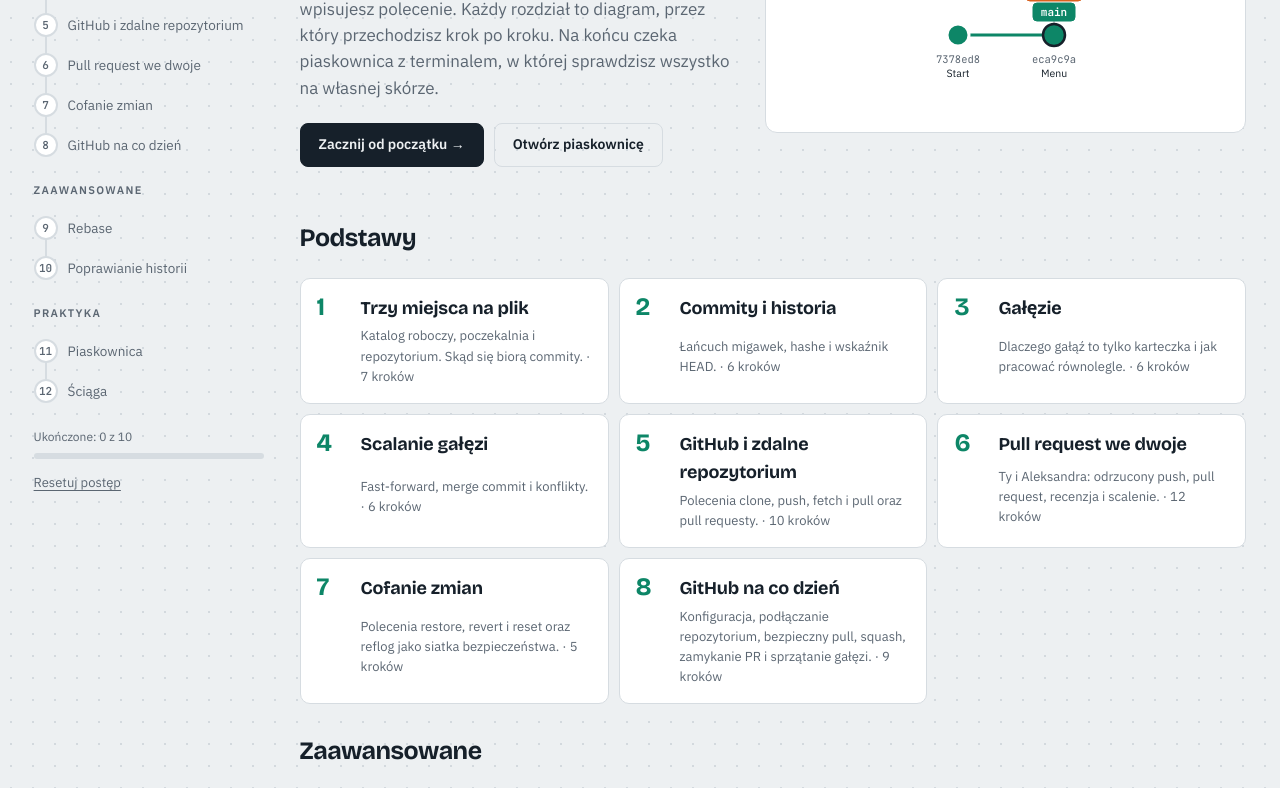
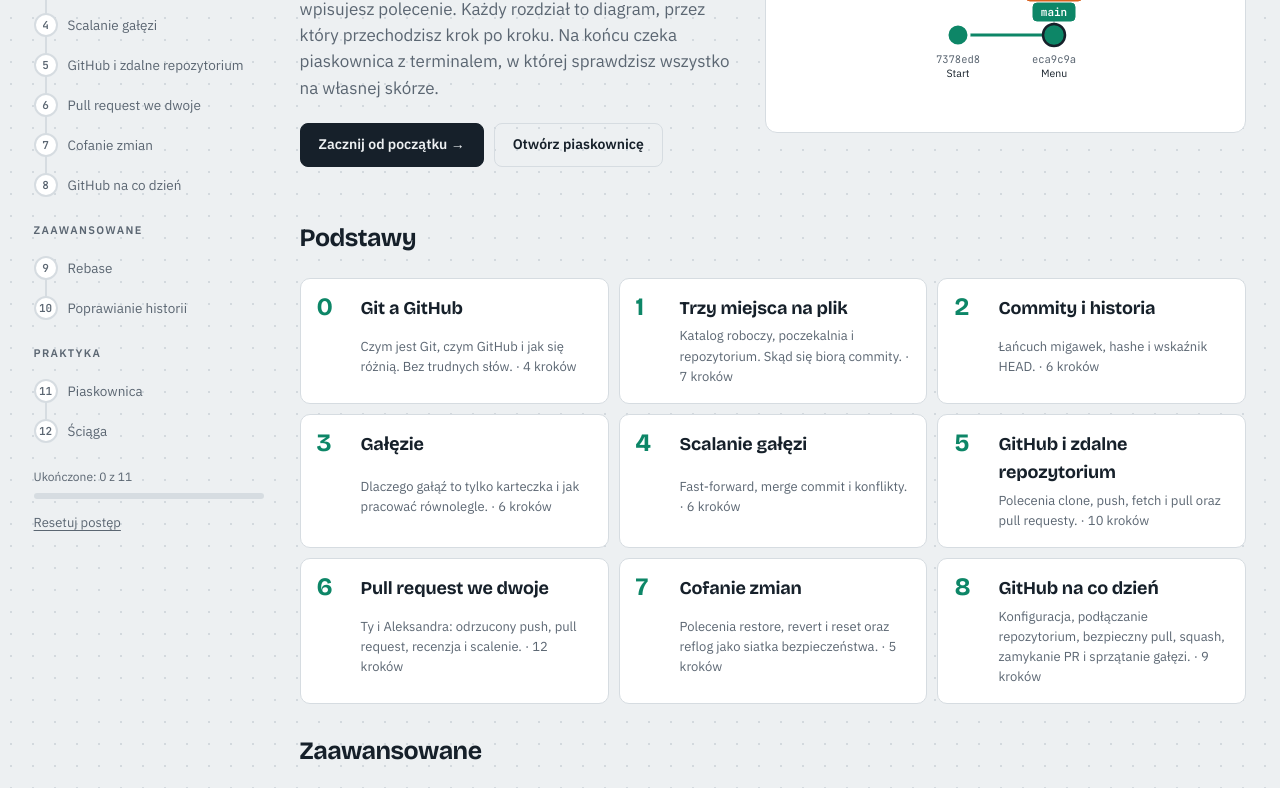
Before and after one commit to szymidzimi1/nauka-git, a plain HTML site: page index.html in a window 1280 px wide. Shown: the part 279-1067 px from the top of the page. Drawn offline with nearby package versions, Linux system fonts and the light colour scheme.

Commit message:
Add files via upload

```diff
--- a/index.html
+++ b/index.html
@@ -926,6 +926,15 @@ class AreasPanel{
 
 /* ============================== TREŚĆ KURSU ============================== */
 const CH=[
+ {id:'gitgh', title:'Git a GitHub', short:'Czym jest Git, czym GitHub i jak się różnią. Bez trudnych słów.', panels:['local','remote'],
+  lead:'Te dwie nazwy brzmią podobnie i często padają razem, ale oznaczają dwie różne rzeczy. Zanim zaczniesz, zobacz, która jest która.',
+  init:[], steps:[
+  {t:'Git to program na twoim komputerze', c:['git commit -m "Pierwsza wersja"','git commit -m "Poprawki"'], b:`<p><b>Git</b> to program, który zapamiętuje historię zmian w projekcie. Działa jak zapisywanie stanu gry: w każdej chwili robisz punkt kontrolny, czyli <b>commit</b>, i możesz do niego wrócić.</p><p>Po lewej widzisz swoje repozytorium, czyli projekt razem z całą historią. Każda kropka to jeden commit. Git działa bez internetu i bez zakładania konta, dlatego GitHub po prawej jest na razie pusty.</p>`},
+  {t:'GitHub to miejsce w internecie', c:['git remote add origin https://github.com/zespol/projekt.git','git push -u origin main'], b:`<p><b>GitHub</b> to serwis internetowy, na którym trzymasz kopię swojego repozytorium. Masz dzięki niemu kopię zapasową, możesz pracować z innymi i pokazać projekt światu.</p><p>Polecenie <code>git push</code> wysyła twoją historię na GitHuba. Teraz ta sama historia jest w dwóch miejscach: na twoim komputerze i w chmurze.</p>`},
+  {t:'Praca z innymi', c:['@remote-commit "Zmiana Aleksandry" Aleksandra','git pull'], b:`<p>Aleksandra pracuje nad tym samym projektem na swoim komputerze i wysłała swoją zmianę na GitHuba. Polecenie <code>git pull</code> pobiera ją do ciebie.</p><p>GitHub dokłada też rzeczy, których sam Git nie ma: pull requesty, recenzje kodu czy stronę internetową na GitHub Pages. Poznasz je w kolejnych rozdziałach.</p>`},
+  {t:'Git to narzędzie, GitHub to miejsce', c:[], b:`<p>Najprościej: <b>Git to narzędzie, GitHub to miejsce.</b> Łączą je dwa polecenia: <code>git push</code> wysyła twoją historię na GitHuba, a <code>git pull</code> pobiera z niego zmiany innych.</p><div class="tblwrap"><table class="cmp"><tr><th></th><th>Git</th><th>GitHub</th></tr><tr><td>Co to jest</td><td>program</td><td>serwis w internecie</td></tr><tr><td>Gdzie działa</td><td>na twoim komputerze</td><td>w chmurze</td></tr><tr><td>Internet</td><td>niepotrzebny</td><td>potrzebny</td></tr><tr><td>Konto</td><td>niepotrzebne</td><td>potrzebne</td></tr><tr><td>Do czego</td><td>historia zmian</td><td>współpraca i kopia zapasowa</td></tr><tr><td>Podobne</td><td>—</td><td>GitLab, Bitbucket</td></tr></table></div>`,
+   quiz:{q:'Czego potrzebujesz, żeby zrobić commit?',o:['Konta na GitHubie','Tylko Gita na swoim komputerze','Połączenia z internetem'],a:1,why:'Commit to zapis w twoim lokalnym repozytorium. GitHub i internet są potrzebne dopiero wtedy, gdy chcesz wysłać historię innym (git push) albo pobrać ich zmiany (git pull).'}}
+ ]},
  {id:'obszary', title:'Trzy miejsca na plik', short:'Katalog roboczy, poczekalnia i repozytorium. Skąd się biorą commity.', panels:['areas','local'],
   lead:'Zanim zmiana trafi do historii, przechodzi przez trzy miejsca. Gdy je zrozumiesz, git status przestanie być zagadką.',
   init:[], steps:[
@@ -1055,9 +1064,9 @@ const CH=[
  ]},
 ];
 const SANDBOX={id:'piaskownica', title:'Piaskownica', short:'Dwa terminale, twój i Aleksandry, pull requesty i zadania do wykonania.'};
-const ORDER=['obszary','historia','galezie','merge','github','zespol','cofanie','codzien','rebase','poprawki'];
+const ORDER=['gitgh','obszary','historia','galezie','merge','github','zespol','cofanie','codzien','rebase','poprawki'];
 CH.sort((a,b)=>ORDER.indexOf(a.id)-ORDER.indexOf(b.id));
-const GROUPS=[{t:'Podstawy',ids:ORDER.slice(0,8)},{t:'Zaawansowane',ids:ORDER.slice(8)},{t:'Praktyka',ids:['piaskownica','sciaga']}];
+const GROUPS=[{t:'Podstawy',ids:ORDER.slice(0,9)},{t:'Zaawansowane',ids:ORDER.slice(9)},{t:'Praktyka',ids:['piaskownica','sciaga']}];
 const groupOf=id=>(GROUPS.find(g=>g.ids.includes(id))||{t:''}).t;
 const CHEATSHEET={id:'sciaga', title:'Ściąga', short:'Wszystkie polecenia w jednym miejscu, z wyszukiwarką.'};
 const ALL=[...CH,SANDBOX,CHEATSHEET];
@@ -1145,7 +1154,7 @@ const SHEET=[
 function renderSheet(){
   const idx=ALL.indexOf(CHEATSHEET);
   $('#main').innerHTML=`<section class="lesson">
-    <div class="lhead"><p class="eyebrow">Praktyka · rozdział ${idx+1} z ${ALL.length}</p><h1>Ściąga</h1><p class="lead">Wszystkie polecenia z kursu w jednym miejscu. Kliknij polecenie, żeby je skopiować. Polecenia z etykietą <span class="realtag">nie działa w piaskownicy</span> wypróbujesz tylko w prawdziwym Gicie.</p></div>
+    <div class="lhead"><p class="eyebrow">Praktyka · rozdział ${idx} z ${ALL.length-1}</p><h1>Ściąga</h1><p class="lead">Wszystkie polecenia z kursu w jednym miejscu. Kliknij polecenie, żeby je skopiować. Polecenia z etykietą <span class="realtag">nie działa w piaskownicy</span> wypróbujesz tylko w prawdziwym Gicie.</p></div>
     <div class="sheet-search"><input id="sheetQ" type="search" placeholder="Szukaj, np. push albo cofnij" aria-label="Szukaj polecenia" autocomplete="off"></div>
     <div class="sheet" id="sheet"></div><p class="small" id="sheetEmpty" hidden>Nic nie pasuje do wyszukiwania.</p></section>`;
   const draw=q=>{ q=(q||'').toLowerCase().trim(); let any=false;
@@ -1193,11 +1202,11 @@ function resetUI(box){
 }
 function renderNav(active){
   const n=CH.filter(c=>done[c.id]).length;
-  $('#side').innerHTML=GROUPS.map(G=>`<h3>${G.t}</h3><ol>${G.ids.map(id=>{const c=ALL.find(x=>x.id===id), i=ALL.indexOf(c); return `<li><a href="#${c.id}" class="${c.id===active?'on':''} ${done[c.id]?'done':''}"><span class="dot">${done[c.id]?'✓':i+1}</span>${c.title}</a></li>`;}).join('')}</ol>`).join('')+`
+  $('#side').innerHTML=GROUPS.map(G=>`<h3>${G.t}</h3><ol>${G.ids.map(id=>{const c=ALL.find(x=>x.id===id), i=ALL.indexOf(c); return `<li><a href="#${c.id}" class="${c.id===active?'on':''} ${done[c.id]?'done':''}"><span class="dot">${done[c.id]?'✓':i}</span>${c.title}</a></li>`;}).join('')}</ol>`).join('')+`
    <div class="prog">Ukończone: ${n} z ${CH.length}<div class="bar"><i style="width:${n/CH.length*100}%"></i></div></div>
    <div class="resetbox" data-reset></div>`;
   document.querySelectorAll('[data-reset]').forEach(resetUI);
-  $('#chips').innerHTML=`<a href="#start" class="${active==='start'?'on':''}">Start</a>`+ALL.map((c,i)=>`<a href="#${c.id}" class="${c.id===active?'on':''}">${i+1}. ${c.title}</a>`).join('');
+  $('#chips').innerHTML=`<a href="#start" class="${active==='start'?'on':''}">Start</a>`+ALL.map((c,i)=>`<a href="#${c.id}" class="${c.id===active?'on':''}">${i}. ${c.title}</a>`).join('');
   const on=$('#chips a.on'); if(on) on.scrollIntoView({inline:'center',block:'nearest'});
 }
 let heroTimer=0, lessonKey=null;
@@ -1221,7 +1230,7 @@ function renderHome(){
     <div>
       <h1>Nauka Git <em>i GitHub</em></h1>
       <p>Zobacz, co naprawdę dzieje się w repozytorium, kiedy wpisujesz polecenie. Każdy rozdział to diagram, przez który przechodzisz krok po kroku. Na końcu czeka piaskownica z terminalem, w której sprawdzisz wszystko na własnej skórze.</p>
-      <div class="row"><a class="btn" href="#obszary">Zacznij od początku →</a><a class="btn ghost" href="#piaskownica">Otwórz piaskownicę</a></div>
+      <div class="row"><a class="btn" href="#gitgh">Zacznij od początku →</a><a class="btn ghost" href="#piaskownica">Otwórz piaskownicę</a></div>
     </div>
     <div class="demo" aria-label="Animowany przykład historii w Gicie">
       <div class="demo-cap" id="demoCap">&nbsp;</div>
@@ -1229,7 +1238,7 @@ function renderHome(){
     </div>
   </section>
   ${GROUPS.map(G=>`<h2 class="h2">${G.t}</h2>
-  <ol class="chapters">${G.ids.map(id=>{const c=ALL.find(x=>x.id===id), i=ALL.indexOf(c); return `<li><a href="#${c.id}"><span class="n ${done[c.id]?'done':''}">${i+1}</span><b>${c.title}</b><span class="d">${c.short}${c.steps?` · ${c.steps.length} kroków`:''}</span></a></li>`;}).join('')}</ol>`).join('')}
+  <ol class="chapters">${G.ids.map(id=>{const c=ALL.find(x=>x.id===id), i=ALL.indexOf(c); return `<li><a href="#${c.id}"><span class="n ${done[c.id]?'done':''}">${i}</span><b>${c.title}</b><span class="d">${c.short}${c.steps?` · ${c.steps.length} kroków`:''}</span></a></li>`;}).join('')}</ol>`).join('')}
   <div class="resetbox" data-reset style="margin-top:20px"></div>
   <p class="howto">Po lekcjach poruszasz się przyciskami <i>Dalej</i> i <i>Wstecz</i> albo strzałkami na klawiaturze. Polecenia działają w symulatorze w przeglądarce, więc niczego nie zepsujesz. Komunikaty Gita są po angielsku, tak jak zobaczysz je w prawdziwym terminalu.</p>`;
   document.querySelectorAll('#main [data-reset]').forEach(resetUI);
@@ -1281,7 +1290,7 @@ function renderLesson(ch){
   const idx=CH.indexOf(ch);
   const stepKey='step:'+ch.id; let step=Math.min(store.get(stepKey,0),ch.steps.length-1);
   $('#main').innerHTML=`<section class="lesson">
-    <div class="lhead"><p class="eyebrow">${groupOf(ch.id)} · rozdział ${idx+1} z ${ALL.length}</p><h1>${ch.title}</h1><p class="lead">${ch.lead}</p></div>
+    <div class="lhead"><p class="eyebrow">${groupOf(ch.id)} · rozdział ${idx} z ${ALL.length-1}</p><h1>${ch.title}</h1><p class="lead">${ch.lead}</p></div>
     <div class="stage" id="stage">${panelsHTML(ch.panels,true)}</div>
     <div class="narr">
       <article class="stept" id="stept"></article>
@@ -1372,7 +1381,7 @@ function renderSandbox(){
   const termHTML=(who,label)=>`<div class="term sbterm ${who}" data-who="${who}"><div class="term-h"><i></i><i></i><i></i><span>${label}</span></div><div class="term-b"></div>
     <form class="tform"><span class="pr${who==='ola'?' ola':''}"></span><input id="tin-${who}" aria-label="Polecenie: ${label}" autocomplete="off" autocapitalize="off" spellcheck="false" placeholder="${who==='ola'?'gh pr list':'git status'}"></form></div>`;
   $('#main').innerHTML=`<section class="lesson">
-    <div class="lhead"><p class="eyebrow">Praktyka · rozdział ${ALL.indexOf(SANDBOX)+1} z ${ALL.length}</p><h1>Piaskownica</h1><p class="lead">Masz dwa terminale: swój i Aleksandry. Oboje macie sklonowane to samo repozytorium z GitHuba. Wpisuj polecenia za siebie i za nią: otwieraj pull requesty, recenzuj je w jej imieniu i obserwuj, jak zmiany przechodzą między trzema repozytoriami.</p></div>
+    <div class="lhead"><p class="eyebrow">Praktyka · rozdział ${ALL.indexOf(SANDBOX)} z ${ALL.length-1}</p><h1>Piaskownica</h1><p class="lead">Masz dwa terminale: swój i Aleksandry. Oboje macie sklonowane to samo repozytorium z GitHuba. Wpisuj polecenia za siebie i za nią: otwieraj pull requesty, recenzuj je w jej imieniu i obserwuj, jak zmiany przechodzą między trzema repozytoriami.</p></div>
     <div class="stage" id="stage">${panelsHTML(['local','remote','peer'])}</div>
     <div class="terms">${termHTML('ty','Ty · terminal')}${termHTML('ola','Aleksandra · terminal')}</div>
     <div class="sbgrid">
```
